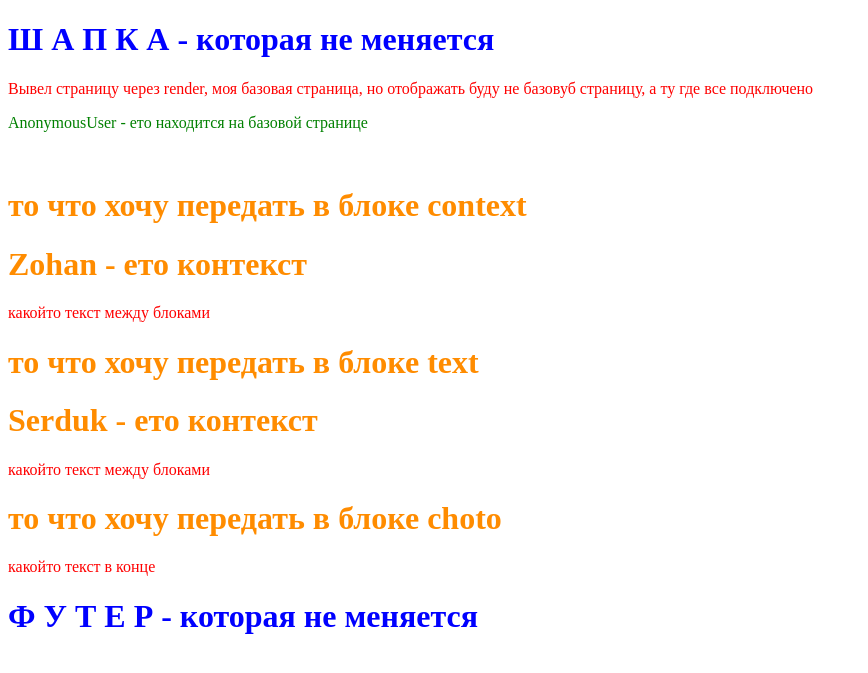
After one commit to ZohanHo/TexnoStrim, a Django app: page /tehno/show/ in a window 1280 px wide. The commit adds this page. Shown: the top 673 px of the page, without its empty margins (0-868 px from the left). Run offline with Django 3.2, Linux system fonts and the light colour scheme.

Commit message:
16.10.2018

```diff
--- a/news/urls.py
+++ b/news/urls.py
@@ -6,6 +6,8 @@ urlpatterns = [
     path('hello/', views.show_new, name="hello"), # Указуем функцию прописаную в views.py, а именно show_new
     path('redirect/', views.redirect, name="redirect"), # Указуем функцию прописаную в views.py, а именно show_new
     re_path('^detailview/(?P<pk>\d+)/$', MyView.as_view(), name="detailview"), # именованый url можно использовать в шаблоне
+    path('render/', views.render_func, name="render"), #
+    path('show/', views.show, name="show"), #
 ]
 
 # name="hello"    это именнованый url (роут), шаблону можно дать имя, для того чтобы url можно было включить в шаблон, через специальный тег url, типа id url
--- a/news/views.py
+++ b/news/views.py
@@ -28,6 +28,9 @@ def redirect(request): # Редиректит на указаный url
 
     return HttpResponseRedirect("https://www.google.com.ua")
 
+def render_func(request, name="женя", last_name="Сердюк"):
+    return render(request, "blabla.html", {"name": name, "last": last_name}) # В словарь могу добавить контекс дополнительный который могу отобразить по имени в шаблоне
+    # по умолханию доюавляется контекс с context_processors, можно добавить что то от себя,если мы считаем что хотим видеть какуето переменную в шаблонах
 
 """class-based view"""
 
@@ -39,3 +42,6 @@ class MyView(DetailView):
 что тут происходит, определяется метод dispath - который определяет с каким методом запрос к нам пришел,
 и вызывает соответствующую ф-цию илбо GET либо POST
 """
+
+def show(request, name="Zohan", last_name="Serduk"):
+    return render(request, "content.html",{"name": name, "last": last_name})
--- /dev/null
+++ b/templates/blabla.html
@@ -0,0 +1,29 @@
+<!DOCTYPE html>
+<html lang="en">
+<head>
+    <meta charset="UTF-8">
+    <title>Title</title>
+</head>
+    <body>
+    <h1 style="color: blue"> Ш А П К А - которая не меняется </h1>
+
+    <p style="color: red">Вывел страницу через render, моя базовая страница, но отображать буду не базовуб страницу, а ту где все подключено</p>
+
+    <p style="color: green">{{ user }}  - ето находится на базовой странице</p></br>
+
+        {% block content %}{% endblock %} <!-- блок который подключил на главную страницу -->
+
+        <p style="color: red">какойто текст между блоками</p>
+
+        {% block text %}{% endblock %} <!-- блок который подключил на главную страницу -->
+
+        <p style="color: red">какойто текст между блоками</p>
+
+        {% block choto %}{% endblock %} <!-- блок который подключил на главную страницу -->
+
+        <p style="color: red">какойто текст в конце</p>
+
+    <h1 style="color: blue"> Ф У Т Е Р - которая не меняется </h1>
+
+    </body>
+</html>
--- /dev/null
+++ b/templates/content.html
@@ -0,0 +1,17 @@
+{% extends "blabla.html" %}
+
+{% block content %}
+    <h1 style="color: darkorange">то что хочу передать в блоке context </h1>
+    <h1 style="color: darkorange">{{ name }} - ето контекст</h1>
+{% endblock %}
+
+
+{% block text %}
+    <h1 style="color: darkorange">то что хочу передать в блоке text </h1>
+    <h1 style="color: darkorange">{{ last }} - ето контекст</h1>
+{% endblock %}
+
+
+{% block choto %}
+    <h1 style="color: darkorange">то что хочу передать в блоке choto </h1>
+{% endblock %}
--- a/templates/detailview.html
+++ b/templates/detailview.html
@@ -27,6 +27,7 @@
         <h1>{{ object.title }}</h1></br>
         <p>{{ object.text}}</p></br>
         <p>{{ object.pub_date }}</p></br>
+        <p>{{ object }}</p></br>
 
         <p>{% url 'detailview' pk=object.pk %}</p></br>  <!--передаем именованый url и pk, но зачем конструкция pk=object.pk не понятно, по pk не выводит -->
 
```
Also changed, not shown: news/models.py (+8 -0 lines), db.sqlite3.
